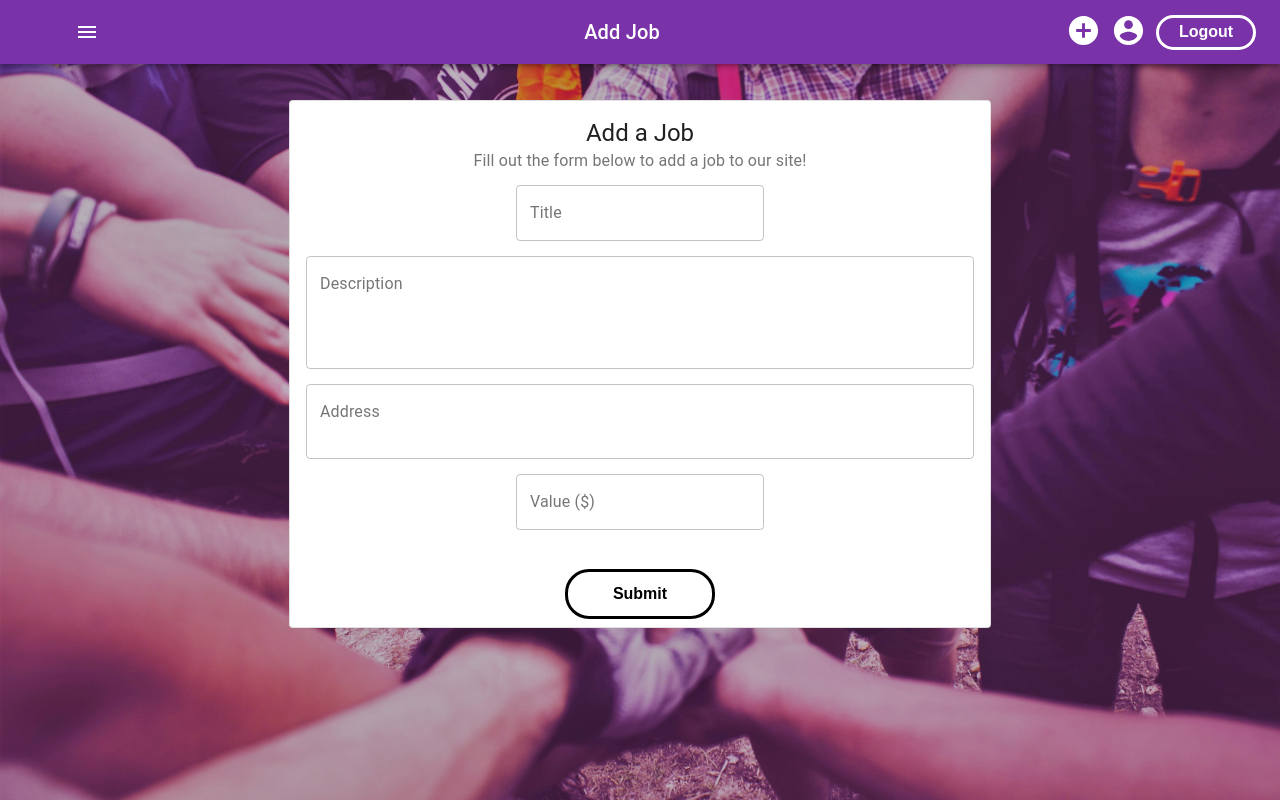
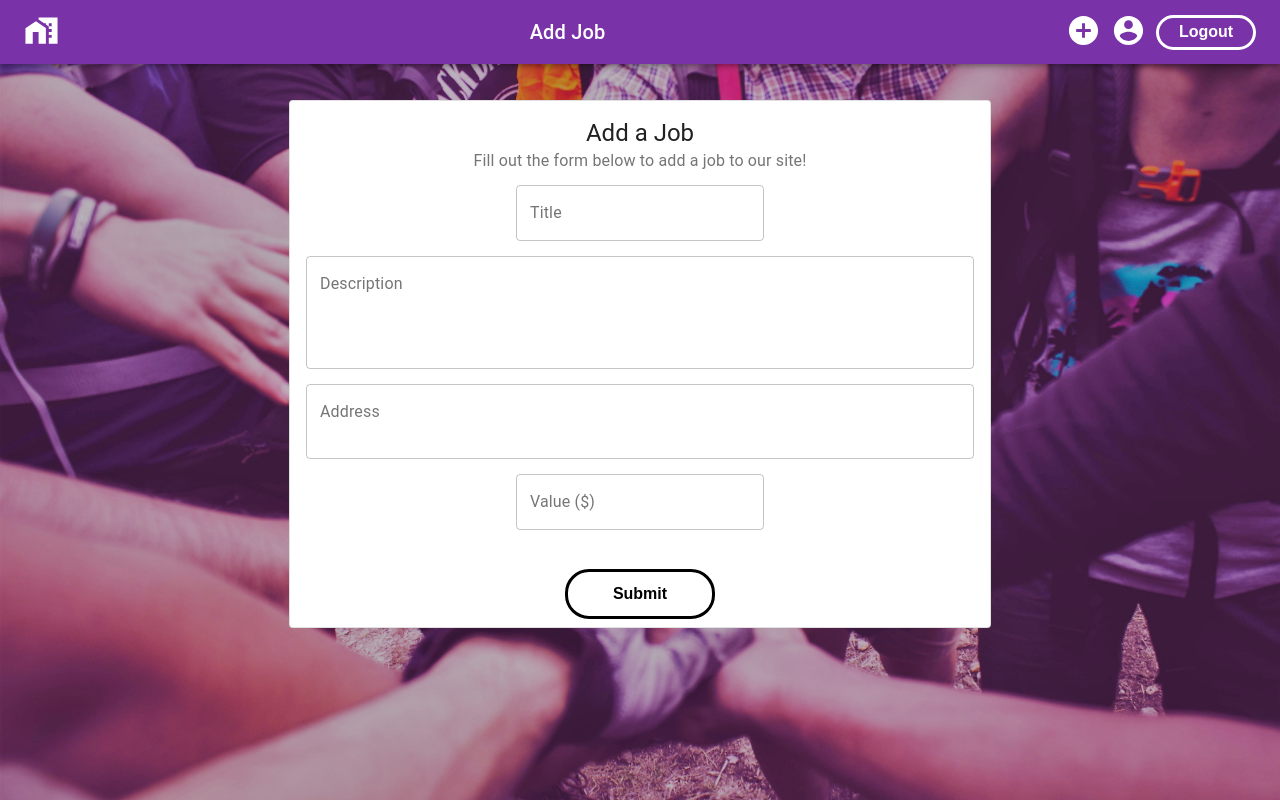
Before and after one commit to SaloniSS/nwHack2021, a React (Create React App) app in the folder frontend/: page /add in a window 1280 px wide. Built offline with nearby package versions, Linux system fonts and the light colour scheme.

Commit message:
make the nav bar more

```diff
--- a/frontend/src/components/Navbar.js
+++ b/frontend/src/components/Navbar.js
@@ -3,10 +3,10 @@ import { makeStyles } from "@material-ui/core/styles";
 import AppBar from "@material-ui/core/AppBar";
 import Toolbar from "@material-ui/core/Toolbar";
 import Typography from "@material-ui/core/Typography";
+import HomeWorkIcon from "@material-ui/icons/HomeWork";
 import AccountCircle from "@material-ui/icons/AccountCircle";
 import IconButton from "@material-ui/core/IconButton";
 import AddCircleIcon from "@material-ui/icons/AddCircle";
-import MenuIcon from "@material-ui/icons/Menu";
 import { Link, useHistory } from "react-router-dom";
 let GLOBAL = require("../global");
 
@@ -35,14 +35,13 @@ function Navbar(props) {
     <div className={classes.root}>
       <AppBar position="static">
         <Toolbar>
-          <IconButton
-            edge="start"
+          <Link
+            to="/home"
             className={classes.menuButton}
-            color="inherit"
-            aria-label="menu"
+            style={{ marginRight: 10, color: "white" }}
           >
-            <MenuIcon />
-          </IconButton>
+            <HomeWorkIcon fontSize="large" />
+          </Link>
           <Typography variant="h6" className={classes.title}>
             {props.title}
           </Typography>
```
